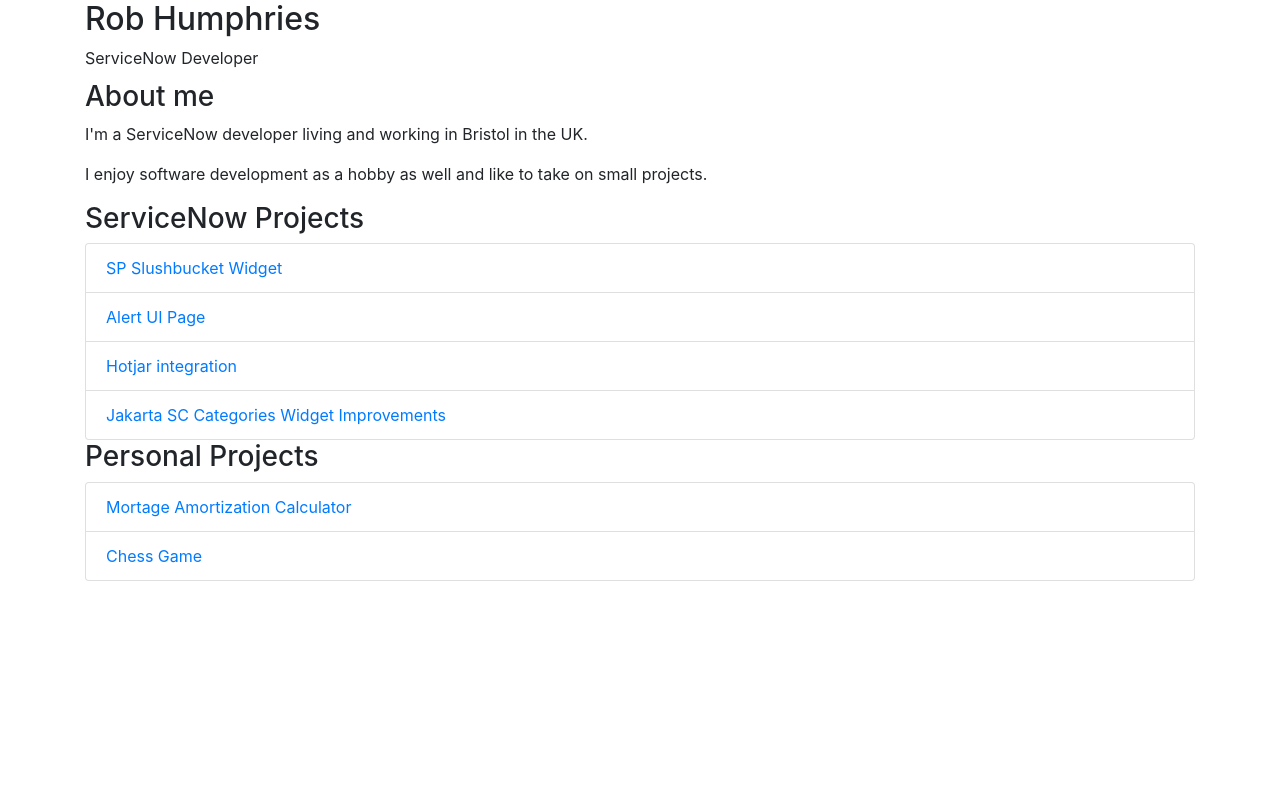
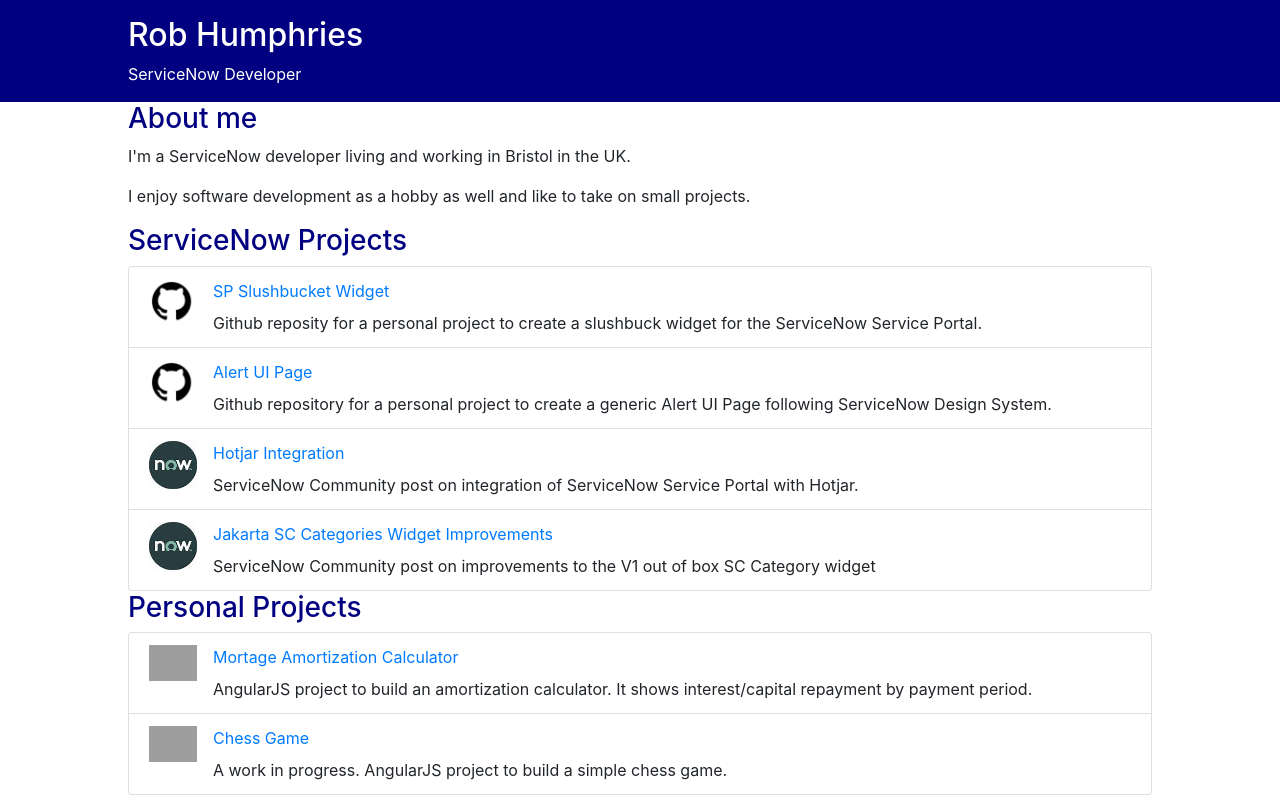
Before and after one commit to robhumphries5/robhumphries5-old.github.io, a plain HTML site: page index.html in a window 1280 px wide. Drawn offline with nearby package versions, Linux system fonts and the light colour scheme; grey boxes are pictures that could not be loaded.

Commit message:
update home

```diff
--- a/index.html
+++ b/index.html
@@ -2,6 +2,7 @@
 <html>
 
 <head>
+    <script src="https://kit.fontawesome.com/d628406d56.js" crossorigin="anonymous"></script>
     <link rel="stylesheet" href="site.css">
     <link rel="stylesheet" href="https://stackpath.bootstrapcdn.com/bootstrap/4.4.1/css/bootstrap.min.css"
         integrity="sha384-Vkoo8x4CGsO3+Hhxv8T/Q5PaXtkKtu6ug5TOeNV6gBiFeWPGFN9MuhOf23Q9Ifjh" crossorigin="anonymous">
@@ -9,55 +10,91 @@
 </head>
 
 <body>
-    <div class="container fixed-top">
-        <div class="row">
-            <div class="col-sm-12">
+    <div class="grid-container">
+        <div class="header">
             <h2>Rob Humphries</h2>
             <div class="muted-text">ServiceNow Developer</div>
         </div>
-        </div>
-    </div>
-    <div id="main-container" class="container">
-        <div class="row">
-            <div class="col-sm-12">
+        <div class="left"></div>
+        <div class="main">
             <h3>About me</h3>
             <p>I'm a ServiceNow developer living and working in Bristol in the UK.</p>
             <p>I enjoy software development as a hobby as well and like to take on small projects.</p>
-            </div>
-        </div>
-        <div class="row">
-            <div class="col-sm-12">
             <h3>ServiceNow Projects</h3>
             <ul class="list-group">
                 <li class="list-group-item">
-                        <a href="https://github.com/robhumphries5/sp-slushbucket">SP Slushbucket Widget</a>
+                    <div class="grid-card">
+                        <div class="icon-img">
+                            <img src="img\github-logo.png">
+                        </div>
+                        <div class="card-heading">
+                            <a href="https://github.com/robhumphries5/sp-slushbucket">SP
+                                Slushbucket Widget</a>
+                        </div>
+                        <div class="card-description">Github reposity for a personal project to create a slushbuck widget for the ServiceNow Service Portal.</div>
+                    </div>
                 </li>
                 <li class="list-group-item">
+                    <div class="grid-card">
+                        <div class="icon-img">
+                            <img src="img\github-logo.png">
+                        </div>
+                        <div class="card-heading">
                             <a href="https://github.com/robhumphries5/alert_ui_page">Alert UI Page</a>
+                        </div>
+                        <div class="card-description">Github repository for a personal project to create a generic Alert UI Page following ServiceNow Design System.
+                        </div>
+                    </div>
                 </li>
                 <li class="list-group-item">
-                        <a href="https://community.servicenow.com/community?id=community_article&sys_id=c0619ef9db04b700200f0b55ca96199a">Hotjar integration</a>
+                    <div class="grid-card">
+                        <div class="icon-img">
+                            <img src="img\sn-community.jfif">
+                        </div>
+                        <div class="card-heading">
+                            <a href="https://community.servicenow.com/community?id=community_article&sys_id=c0619ef9db04b700200f0b55ca96199a">Hotjar Integration</a></div>
+                        <div class="card-description">ServiceNow Community post on integration of ServiceNow Service Portal with Hotjar.</div>
+                    </div>
                 </li>
                 <li class="list-group-item">
-                        <a href="https://community.servicenow.com/community?id=community_article&sys_id=97a6e8ffdb6c67440be6a345ca9619da">Jakarta SC Categories Widget Improvements</a>
+                    <div class="grid-card">
+                        <div class="icon-img">
+                            <img src="img\sn-community.jfif">
+                        </div>
+                        <div class="card-heading">
+                            <a href="https://community.servicenow.com/community?id=community_article&sys_id=97a6e8ffdb6c67440be6a345ca9619da">Jakarta SC Categories Widget Improvements</a></div>
+                        <div class="card-description">ServiceNow Community post on improvements to the V1 out of box SC Category widget</div>
+                    </div>
+                </li>
+            </ul>
+            <h3>Personal Projects</h3>
+            <ul class="list-group">
+                <li class="list-group-item">
+                    <div class="grid-card">
+                        <div class="icon-img">
+                            <img src="https://img.icons8.com/color/48/000000/angularjs.png" /></div>
+                        <div class="card-heading">
+                            <a href="mortgage.html">Mortage Amortization Calculator</a>
+                        </div>
+                        <div class="card-description">AngularJS project to build an amortization calculator. It shows interest/capital repayment by payment period.</div>
+                    </div>
+                </li>
+                <li class="list-group-item">
+                    <div class="grid-card">
+                        <div class="icon-img">
+                            <img src="https://img.icons8.com/color/48/000000/angularjs.png"/>
+                        </div>
+                        <div class="card-heading">
+                            <a href="Chess/chess.html">Chess Game</a>
+                        </div>
+                        <div class="card-description">A work in progress. AngularJS project to build a simple chess game.</div>
+                    </div>
                 </li>
             </ul>
         </div>
     </div>
-        <div class="row">
-            <div class="col-sm-12">
-                <h3>Personal Projects</h3>
-                <ul class="list-group">
-                    <li class="list-group-item">
-                        <a href="mortgage.html">Mortage Amortization Calculator</a>
-                    </li>
-                    <li class="list-group-item">
-                        <a href="Chess/chess.html">Chess Game</a>
-                    </li>
-                </ul>
-            </div>
-        </div>
-    </div>
+    <div class="right"></div>
+
 </body>
 
 </html>
--- a/site.css
+++ b/site.css
@@ -1,7 +1,69 @@
-#main-container{
-    margin-top:5rem;
+h3, h4, h5, h6 {
+    color:navy
 }
 
-.fixed-top{
-    background-color:white;
+.header{
+    background-color:navy;
+    color:white;
 }
+
+
+/*main grid layout*/
+.grid-container {
+    display:grid;
+    grid-template-rows: auto 1fr;
+    grid-template-columns: 10% 80% 10% ;
+    grid-template-areas:
+    "header header header"
+    "left main right";
+}
+
+.header {
+    grid-area: header;
+    padding-top:1rem;
+    padding-bottom:1rem;
+}
+
+.header > *{
+    margin-left:10%;
+}
+
+.left {
+    grid-area: left;
+}
+
+.main {
+    grid-area: main;
+}
+.right {
+    grid-area: right;
+}
+
+/*card grid layout*/
+
+.grid-card {
+    display:grid;
+    grid-template-rows: 2rem auto;
+    grid-template-columns: 4rem auto;
+    grid-template-areas:
+    "icon-img card-heading"
+    "icon-img card-description";
+}
+
+.icon-img {
+    grid-area:icon-img;
+}
+
+.icon-img :first-child{
+    width:100%;
+    height:auto;
+    padding-right:1rem;
+}
+
+.card-heading {
+    grid-area:card-heading;
+}
+
+.card-description {
+    grid-area: card-description;
+}
```
Also changed, not shown: img/github-logo.png (added), img/sn-community.jfif (added). Lines whose indentation alone changed are shown as unchanged.
